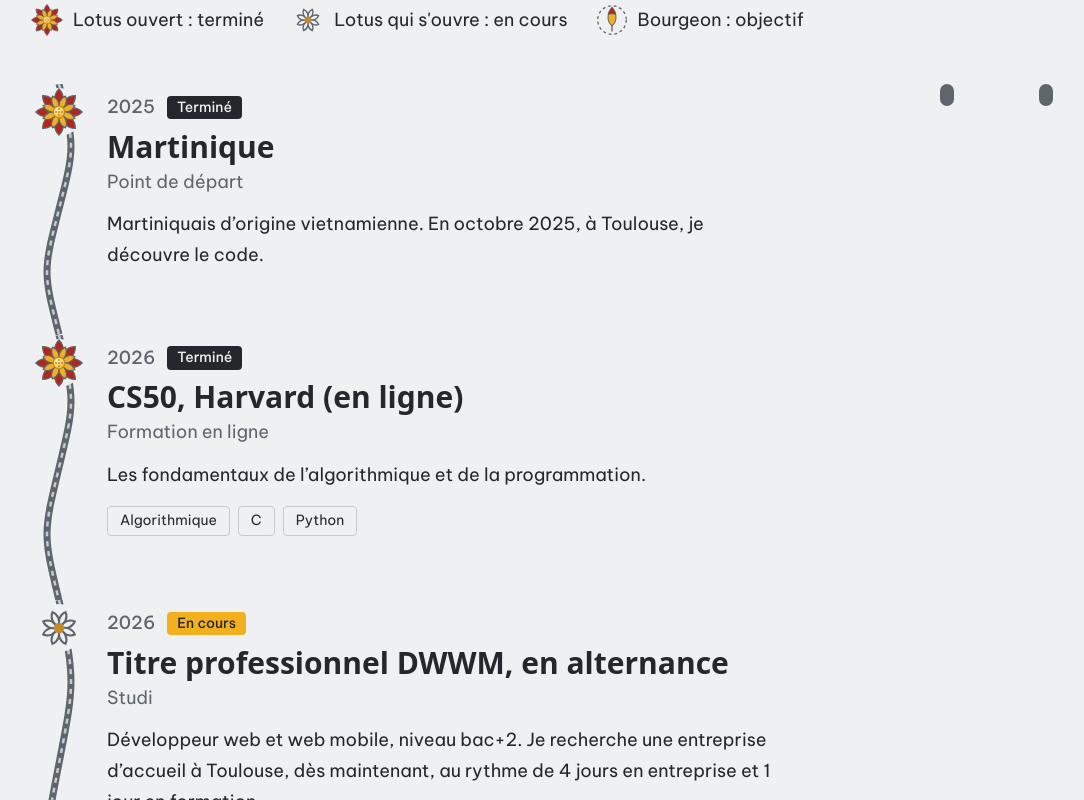
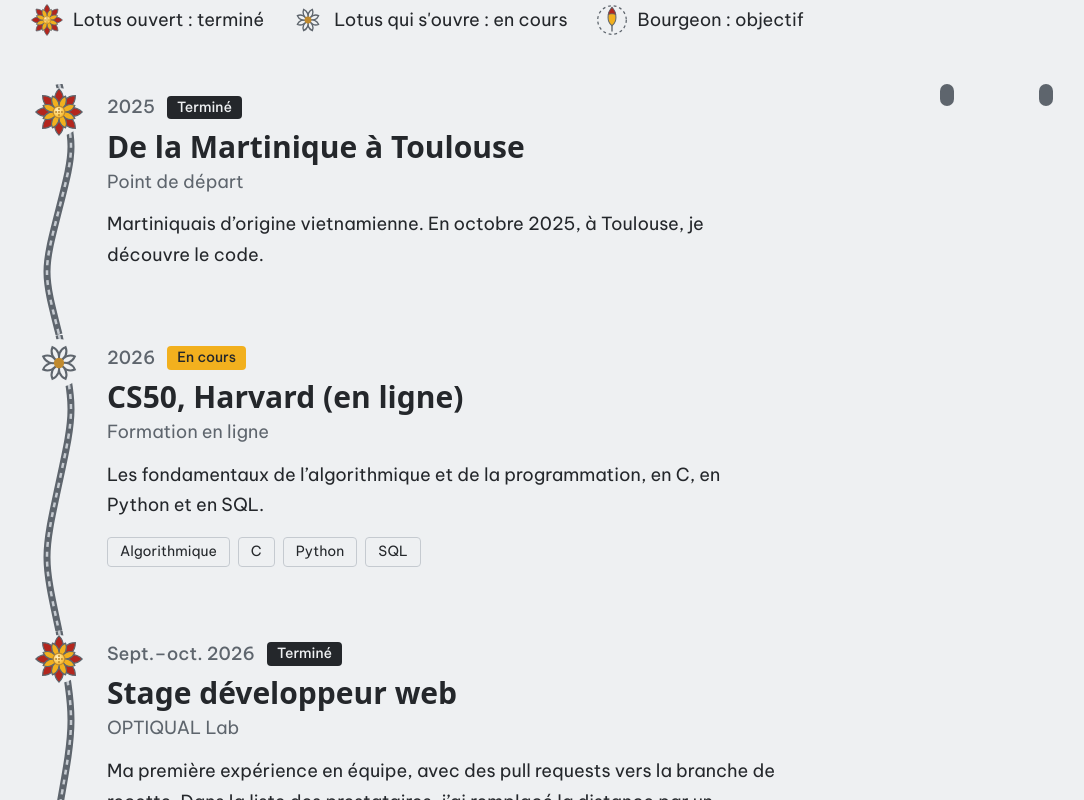
Before and after one commit to stanley-minh/portfolio, a React (Vite) app: page / in a window 1280 px wide. Shown: the part 1360-2160 px from the top of the page, without its empty margins (57-1141 px from the left). Built offline with nearby package versions, Linux system fonts and the light colour scheme.

Commit message:
feat(parcours): ajouter le stage chez OPTIQUAL Lab et corriger CS50
Le stage est la seule expérience en équipe : il manquait sur le site alors qu'il est sur le CV. CS50 passe en « En cours », comme sur le CV, et la première étape s'appelle « De la Martinique à Toulouse ».

```diff
--- a/src/data/parcours.ts
+++ b/src/data/parcours.ts
@@ -31,7 +31,7 @@ export const STATUS_LABEL: Record<StepStatus, string> = {
 export const STEPS: Step[] = [
   {
     date: '2025',
-    title: 'Martinique',
+    title: 'De la Martinique à Toulouse',
     place: 'Point de départ',
     text: 'Martiniquais d’origine vietnamienne. En octobre 2025, à Toulouse, je découvre le code.',
     status: 'done',
@@ -42,10 +42,19 @@ export const STEPS: Step[] = [
     date: '2026',
     title: 'CS50, Harvard (en ligne)',
     place: 'Formation en ligne',
-    text: 'Les fondamentaux de l’algorithmique et de la programmation.',
+    text: 'Les fondamentaux de l’algorithmique et de la programmation, en C, en Python et en SQL.',
+    status: 'now',
+    skills: ['Algorithmique', 'C', 'Python', 'SQL'],
+    vi: 'Học lập trình',
+  },
+  {
+    date: 'Sept.–oct. 2026',
+    title: 'Stage développeur web',
+    place: 'OPTIQUAL Lab',
+    text: 'Ma première expérience en équipe, avec des pull requests vers la branche de recette. Dans la liste des prestataires, j’ai remplacé la distance par un indicateur de disponibilité, et j’ai construit le formulaire de candidature en 5 étapes.',
     status: 'done',
-    skills: ['Algorithmique', 'C', 'Python'],
-    vi: 'Học lập trình',
+    skills: ['Next.js', 'React', 'TypeScript', 'Symfony', 'Docker'],
+    vi: 'Thực tập', // stage
   },
   {
     date: '2026',
```
